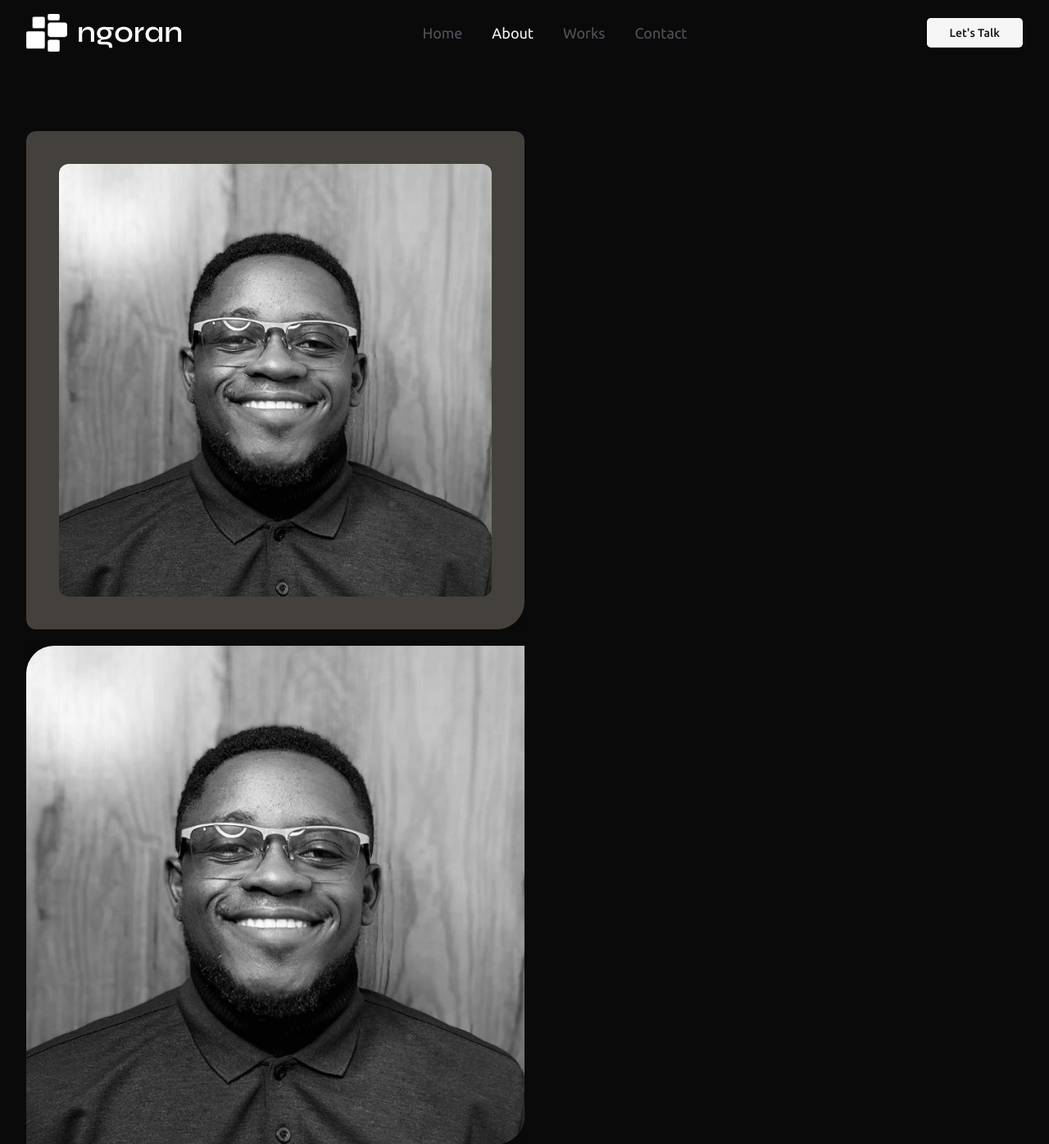
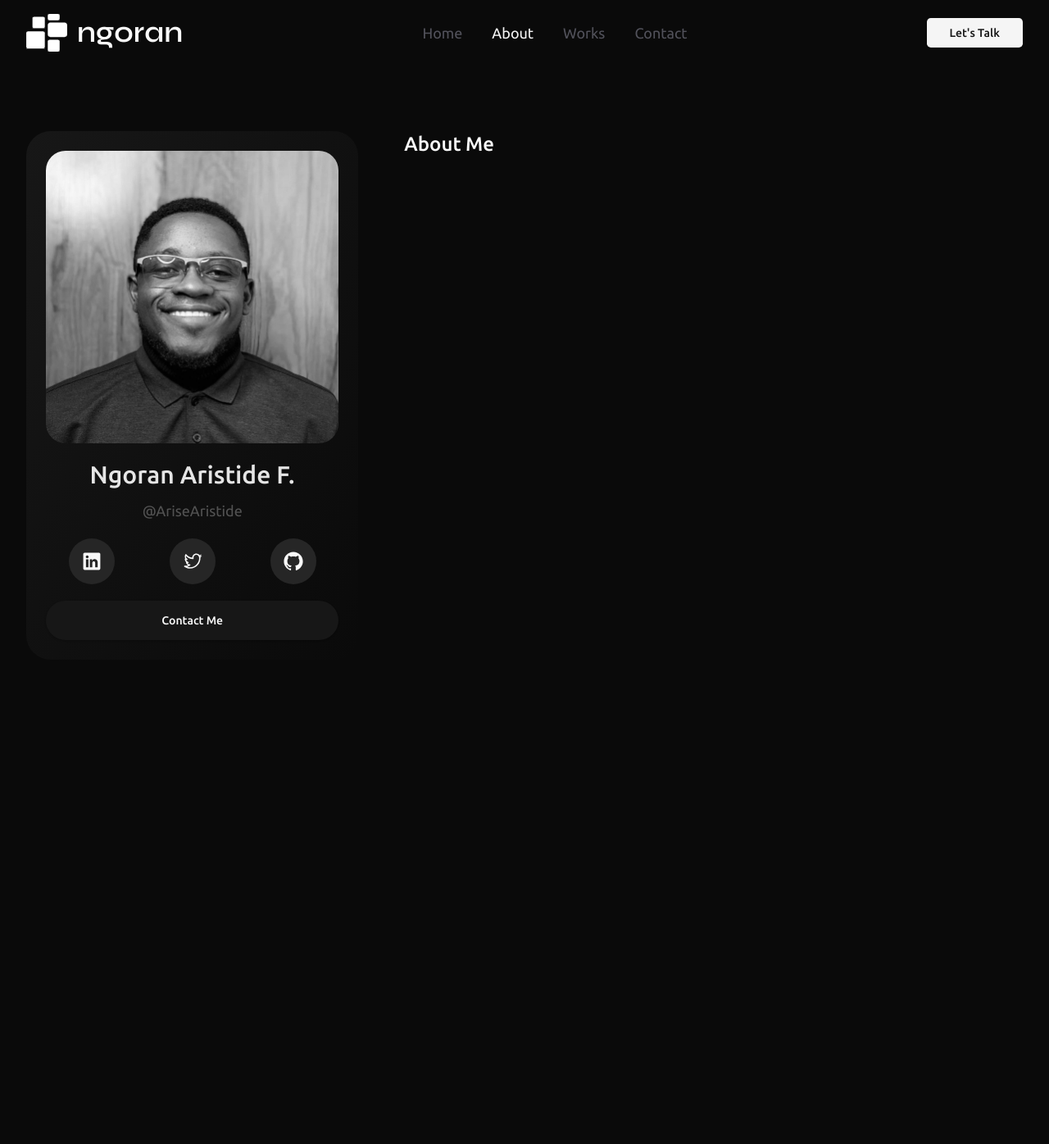
Before and after one commit to NgoranA/portfolio, a Next.js app: page /about in a window 1280 px wide. Shown: the whole page at 82% size. After the commit the page ends 885 px from the top, so only its background shows below. Built offline with nearby package versions, Linux system fonts and the light colour scheme.

Commit message:
Side Profile Added.

```diff
--- a/src/app/about/page.tsx
+++ b/src/app/about/page.tsx
@@ -2,56 +2,39 @@ import React from "react";
 import Image from "next/image";
 import bg from "../../../public/bg1.png";
 import profile from "../../../public/profile.jpg";
+import SocialIcons from "@/components/SocialIcons";
+import { Button } from "@/components/ui/button";
+import AboutMeContent from "@/components/AboutMeContent";
 
 function page() {
   return (
-    <main className="flex min-h-screen flex-col px-3 md:container max-w-7xl py-20 gap-3 md:gap-5">
-      <section className="grid grid-cols-1 md:grid-cols-2">
-        <div className="relative">
+    <main className="flex min-h-screen flex-col md:flex-row px-3 md:container max-w-7xl py-20 gap-3 md:gap-14">
+      <section className="w-full md:w-4/12 px-4  sm:px-6 py-12 sm:py-6 flex flex-col  gap-3 sm:gap-5 rounded-[30px] h-auto relative bg-gradient-to-br from-neutral-900 to-neutral-950 ">
+        <div className="h-full md:h-auto w-full rounded-3xl flex items-center relative">
           <Image
-            src={bg}
-            fill
-            alt="bg_picture"
+            src={profile}
+            alt="profile picture"
+            className="overflow-hidden rounded-3xl"
+            style={{ height: "100%", width: "100%" }}
             priority
-            className="rounded=[30px] opacity-10 w-full "
-            sizes="100vw"
-            style={{ objectFit: "cover" }}
           />
-          <div className="h-full md:h-auto w-full rounded-xl p-10 flex items-center bg-stone-700 rounded-br-[34px] relative">
-            <Image
-              src={profile}
-              alt="profile picture"
-              className="overflow-hidden rounded-xl"
-              style={{ height: "100%", width: "100%" }}
-              priority
-            />
+        </div>
+        <div className="flex flex-col gap-5 justify-between h-full text-center">
+          <div className="flex flex-col gap-3 justify-center h-full">
+            <h1 className="text-xl sm:text-2xl md:text-3xl font-medium text-neutral-200">
+              Ngoran Aristide F.
+            </h1>
+            <p className="text-neutral-600 text-lg">@AriseAristide</p>
           </div>
-          <div className="h-auto"></div>
+          <div className="">
+            <SocialIcons />
+          </div>
+          <Button className="py-6 hover:bg-neutral-100 rounded-3xl cursor-pointer hover:text-neutral-800">
+            Contact Me
+          </Button>
         </div>
       </section>
-      <section className="grid grid-cols-1 h-64 md:grid-cols-2">
-        <div className="relative">
-          <Image
-            src={bg}
-            fill
-            alt="bg_picture"
-            priority
-            className="rounded=[30px] opacity-10 w-full "
-            sizes="100vw"
-            style={{ objectFit: "cover" }}
-          />
-          <div className="h-full md:h-auto w-full rounded-tl-[34px] flex items-center bg-stone-700 rounded-br-[34px] relative">
-            <Image
-              src={profile}
-              alt="profile picture"
-              className="overflow-hidden rounded-tl-[34px] rounded-br-[34px]"
-              style={{ height: "100%", width: "100%" }}
-              priority
-            />
-          </div>
-          <div className="h-auto"></div>
-        </div>
-      </section>
+      <AboutMeContent />
     </main>
   );
 }
--- /dev/null
+++ b/src/components/AboutMeContent.tsx
@@ -0,0 +1,11 @@
+import React from "react";
+
+function AboutMeContent() {
+  return (
+    <section className="text-neutral-50 flex flex-col gap-3 md:gap-5">
+      <p className="text-2xl font-medium">About Me</p>
+    </section>
+  );
+}
+
+export default AboutMeContent;
--- /dev/null
+++ b/src/components/SocialIcons.jsx
@@ -0,0 +1,30 @@
+import {
+  GitHubLogoIcon,
+  LinkedInLogoIcon,
+  TwitterLogoIcon,
+} from "@radix-ui/react-icons";
+import React from "react";
+
+function SocialIcons() {
+  return (
+    <div className="h-fit md:h-full content-center gap-3 grid grid-cols-3 w-full text-neutral-50">
+      <div className="flex items-center justify-center">
+        <div className="rounded-full flex items-center justify-center h-14 w-14 p-4 bg-neutral-800">
+          <LinkedInLogoIcon className="h-15 w-15" height={50} width={50} />
+        </div>
+      </div>
+      <div className="flex items-center justify-center">
+        <div className="rounded-full flex items-center justify-center h-14 w-14 p-4 bg-neutral-800">
+          <TwitterLogoIcon className="h-15 w-15" height={50} width={50} />
+        </div>
+      </div>
+      <div className="flex items-center justify-center">
+        <div className="rounded-full flex items-center justify-center h-14 w-14 p-4 bg-neutral-800">
+          <GitHubLogoIcon className="h-15 w-15" height={50} width={50} />
+        </div>
+      </div>
+    </div>
+  );
+}
+
+export default SocialIcons;
--- a/src/components/Socials.tsx
+++ b/src/components/Socials.tsx
@@ -1,11 +1,7 @@
 import React from "react";
 import Image from "next/image";
 import bg from "../../public/bg1.png";
-import {
-  TwitterLogoIcon,
-  LinkedInLogoIcon,
-  GitHubLogoIcon,
-} from "@radix-ui/react-icons";
+import SocialIcon from "@/components/SocialIcons";
 
 const Socials = () => {
   return (
@@ -21,23 +17,7 @@ const Socials = () => {
       />
 
       <div className="flex flex-col h-fit md:h-full gap-5  w-full">
-        <div className="h-fit md:h-full gap-5 grid grid-cols-3 w-full text-neutral-50">
-          <div className="flex items-center justify-center">
-            <div className="rounded-full flex items-center justify-center h-14 w-14 p-4 bg-neutral-800">
-              <LinkedInLogoIcon className="h-15 w-15" height={50} width={50} />
-            </div>
-          </div>
-          <div className="flex items-center justify-center">
-            <div className="rounded-full flex items-center justify-center h-14 w-14 p-4 bg-neutral-800">
-              <TwitterLogoIcon className="h-15 w-15" height={50} width={50} />
-            </div>
-          </div>
-          <div className="flex items-center justify-center">
-            <div className="rounded-full flex items-center justify-center h-14 w-14 p-4 bg-neutral-800">
-              <GitHubLogoIcon className="h-15 w-15" height={50} width={50} />
-            </div>
-          </div>
-        </div>
+        <SocialIcon />
         <div className="flex justify-between w-full">
           <div className="flex flex-col gap-3">
             <p className="text-neutral-400 text-xs">STAY WITH ME</p>
```
Also changed, not shown: 1 other file (tests, documents, lock files or other folders).
